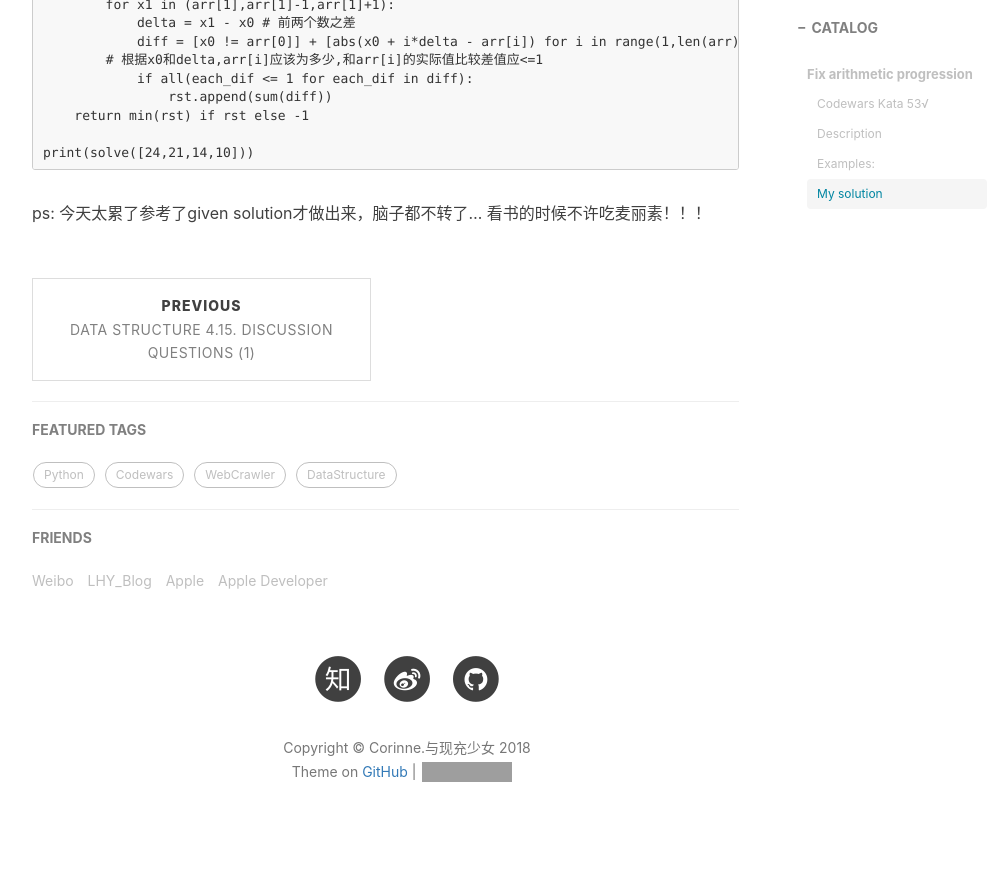
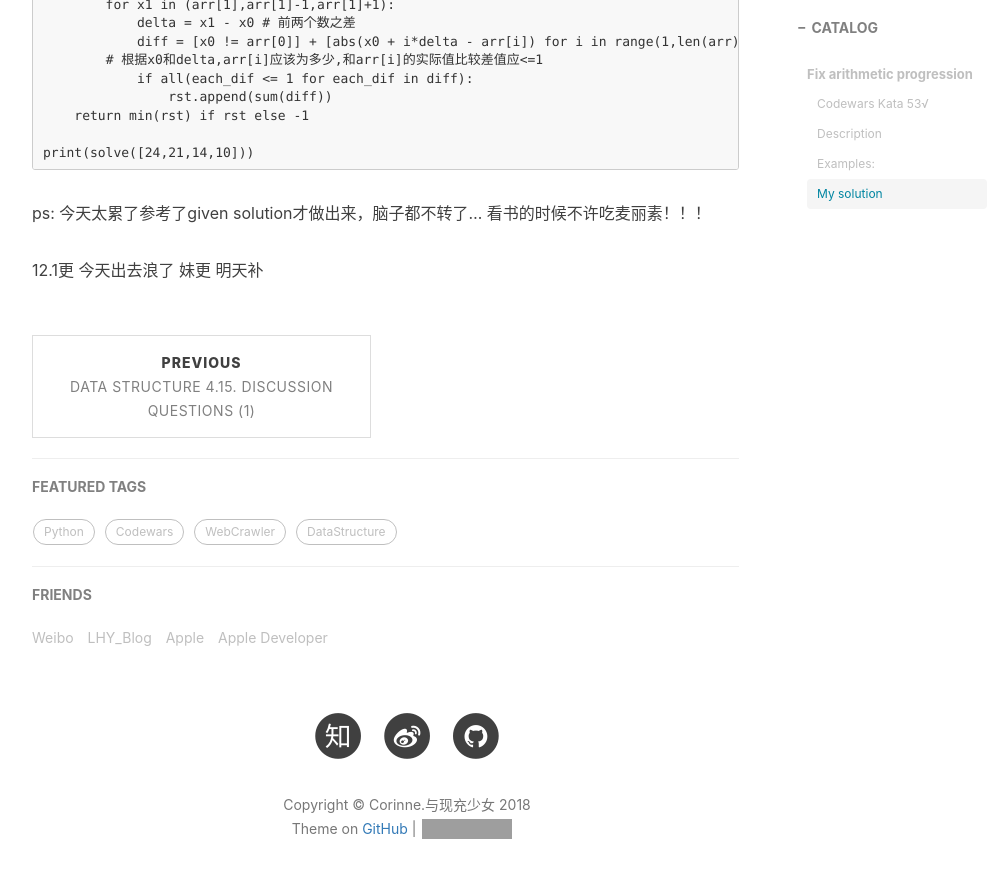
Before and after one commit to huiyanglu/huiyanglu.github.io, a Jekyll site: the page built from _posts/2018-11-27-Codewars-5kyu_Fix_arithmetic_progression.md, in a window 1280 px wide and 900 px high, scrolled down 1470 px. Shown: the top 878 px of the window, without its empty margins (233-1236 px from the left). Built offline with Jekyll 4.4.1, drawn with Linux system fonts in a browser that asks for light colours; nearby versions of some CDN libraries; comment, search, counter and statistics services are not loaded; grey boxes are pictures that could not be loaded.

Commit message:
Update 2018-11-27-Codewars-5kyu_Fix_arithmetic_progression.md

```diff
--- a/_posts/2018-11-27-Codewars-5kyu_Fix_arithmetic_progression.md
+++ b/_posts/2018-11-27-Codewars-5kyu_Fix_arithmetic_progression.md
@@ -48,3 +48,6 @@ solve([5,6,5,3,1,1]) == 4. It becomes [6,5,4,3,2,1]
     print(solve([24,21,14,10]))
 
 ps: 今天太累了参考了given solution才做出来，脑子都不转了… 看书的时候不许吃麦丽素！！！
+
+12.1更
+今天出去浪了 妹更 明天补
```
